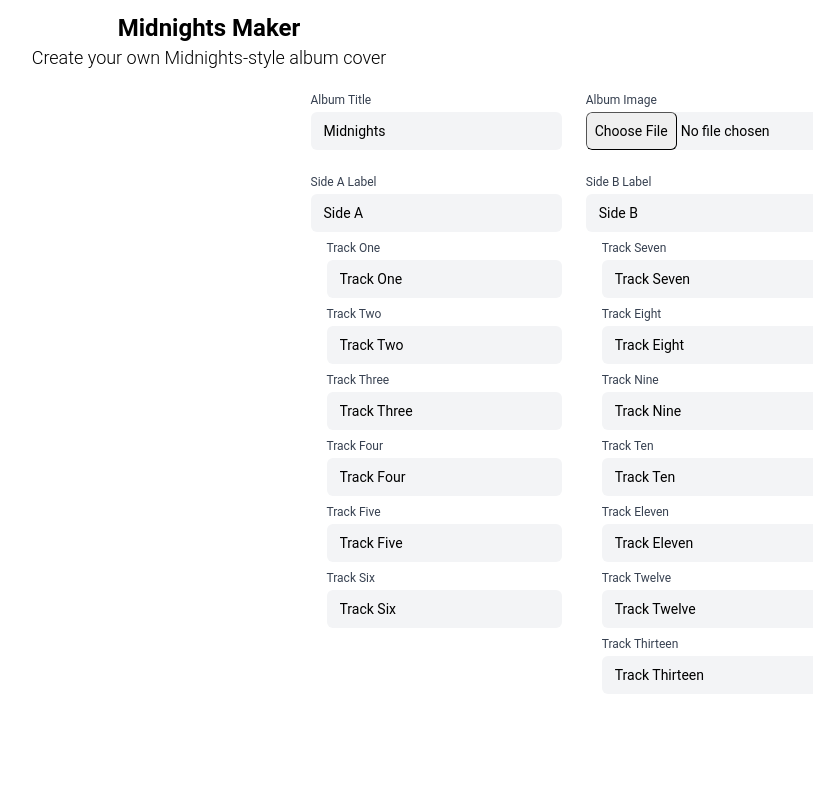
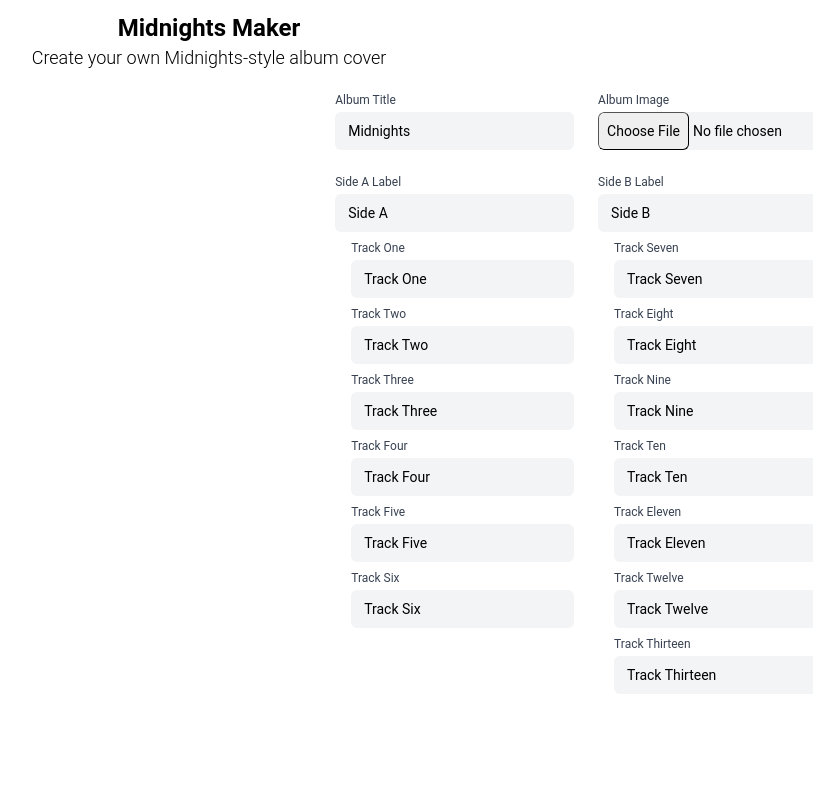
Before and after one commit to waylaidwanderer/midnightsmaker, a Nuxt app: page / in a window 1280 px wide. Shown: the top 800 px of the page, without its empty margins (431-1244 px from the left). Built offline with nearby package versions, Linux system fonts and the light colour scheme.

Commit message:
fix: don't allow file input to change width

```diff
--- a/app.vue
+++ b/app.vue
@@ -74,7 +74,7 @@
                         <input
                             type="file"
                             accept="image/x-png,image/gif,image/jpeg,image/webp"
-                            class="text-sm mt-1 pr-1 block w-full rounded-md bg-gray-100 border-transparent cursor-pointer
+                            class="text-sm mt-1 pr-1 block w-full rounded-md bg-gray-100 border-transparent cursor-pointer max-w-[250px]
                             focus:border-gray-500 focus:bg-white focus:ring-0 focus:outline-none
                             file:rounded-md file:border file:cursor-pointer file:p-2"
                             @change="onImageChosen"
```
